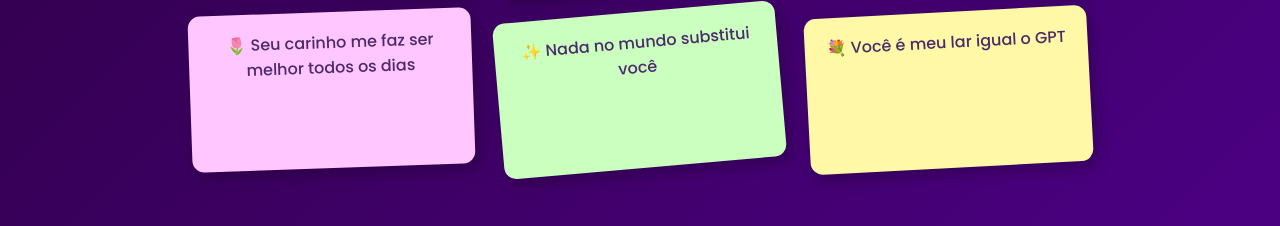
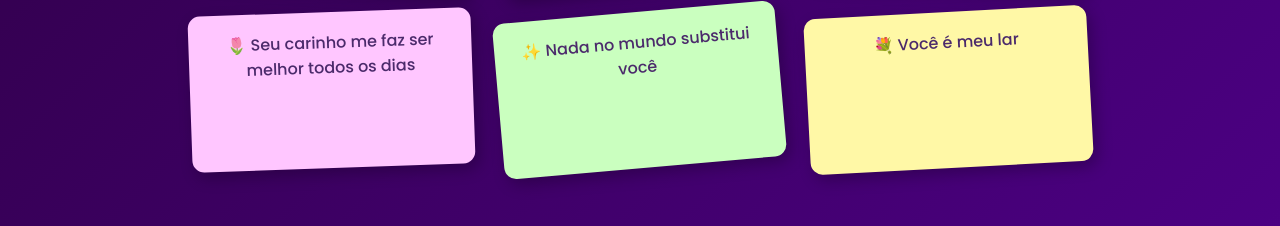
Before and after one commit to giuprm/DiaDasMaes2, a plain HTML site: page index.html in a window 1280 px wide. Shown: the part 657-883 px from the top of the page. Drawn offline with nearby package versions, Linux system fonts and the light colour scheme.

Commit message:
Update index.html

```diff
--- a/index.html
+++ b/index.html
@@ -20,7 +20,7 @@
     <div class="postit">💖 Você é meu maior exemplo de força</div>
     <div class="postit">🌷 Seu carinho me faz ser melhor todos os dias</div>
     <div class="postit">✨ Nada no mundo substitui você</div>
-    <div class="postit">💐 Você é meu lar igual o GPT</div>
+    <div class="postit">💐 Você é meu lar</div>
 </section>
 <section class="hero">
     <h2>Para as melhores mães do mundo</h2>
```
